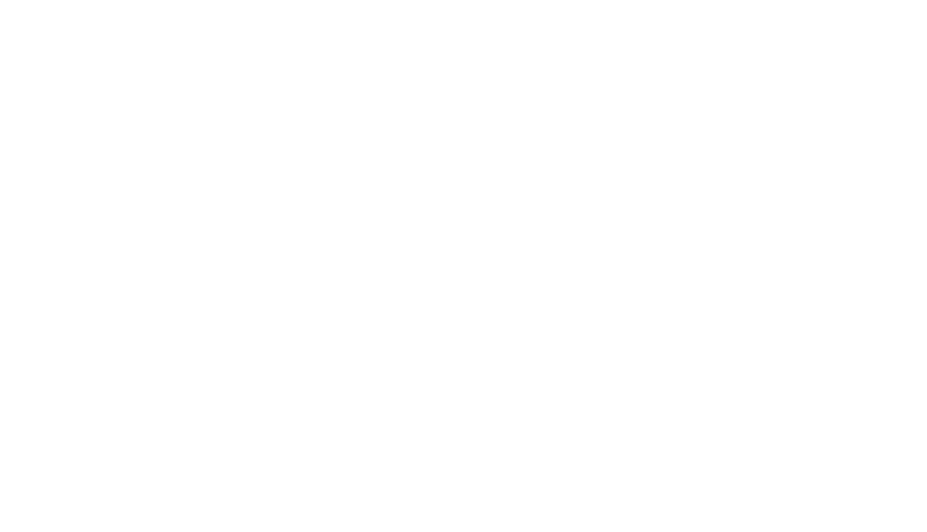
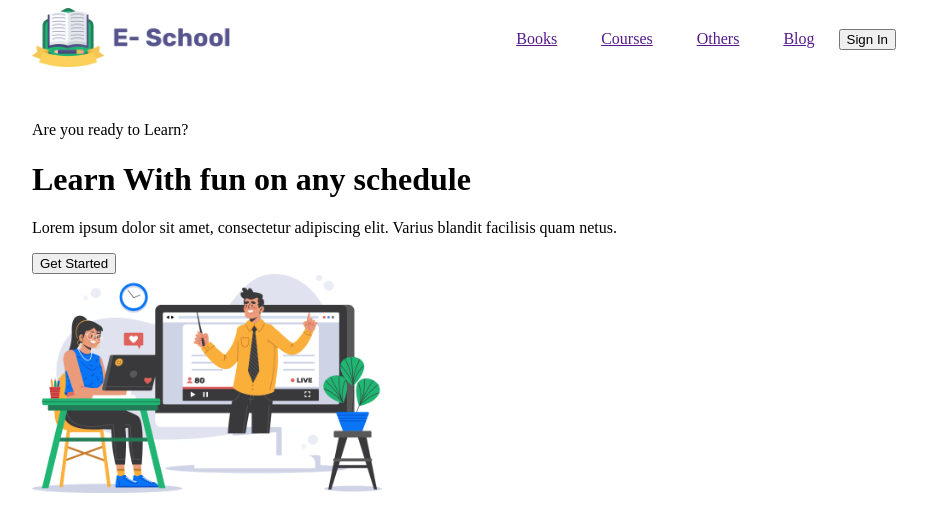
Before and after one commit to ornie93/MIDTERMMIS94550, a plain HTML site: page index.html in a window 1280 px wide. Shown: the whole page, without its empty margins (176-1103 px from the left). Drawn offline with Linux system fonts and the light colour scheme.

Commit message:
second commit

```diff
--- a/index.css
+++ b/index.css
@@ -1,4 +1,28 @@
 .container {
-    padding-left: 100px;
-    padding-right: 100px;
+    padding-left: 200px;
+    padding-right: 200px;
 }
+
+.top-div {
+    display: flex;
+    justify-content: space-between;
+    align-items: center;
+}
+
+#logo {
+    width: 200px;
+}
+
+.links a {
+    margin-left: 20px;
+    margin-right: 20px;
+}
+
+
+.middle-div {
+    margin-top: 50px;
+}
+
+#middle-image {
+    width: 350px;
+}
--- a/index.html
+++ b/index.html
@@ -10,10 +10,28 @@
 <body>
     <div class="container">
         <div class="top-div">
-            <div></div>
-            <div></div>
+            <div>
+                <img id="logo" src="images/logo.png" alt="">
+            </div>
+            <div class="links">
+                <a href="">Books</a>
+                <a href="">Courses</a>
+                <a href="">Others</a>
+                <a href="">Blog</a>
+                <button>Sign In</button>
+            </div>
         </div>
-
+        <div class="middle-div">
+            <div>
+                <p id="first-p">Are you ready to Learn?</p>
+                <h1>Learn With fun on any schedule</h1>
+                <p>Lorem ipsum dolor sit amet, consectetur adipiscing elit. Varius blandit facilisis quam netus.</p>
+                <button>Get Started</button>
+            </div>
+            <div>
+                <img id="middle-image" src="images/Illustration.png" alt="">
+            </div>
+        </div>
     </div>
 
 </body>
```
Also changed, not shown: images/Illustration.png (added).
